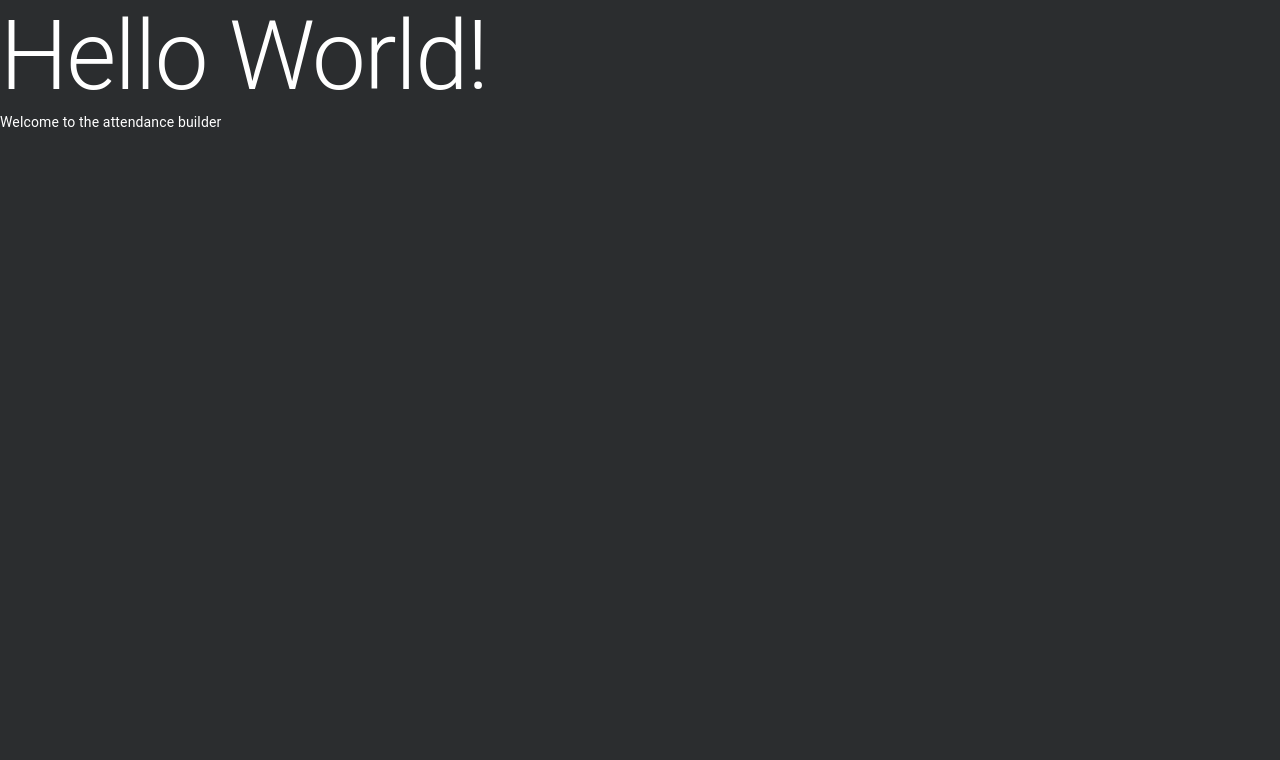
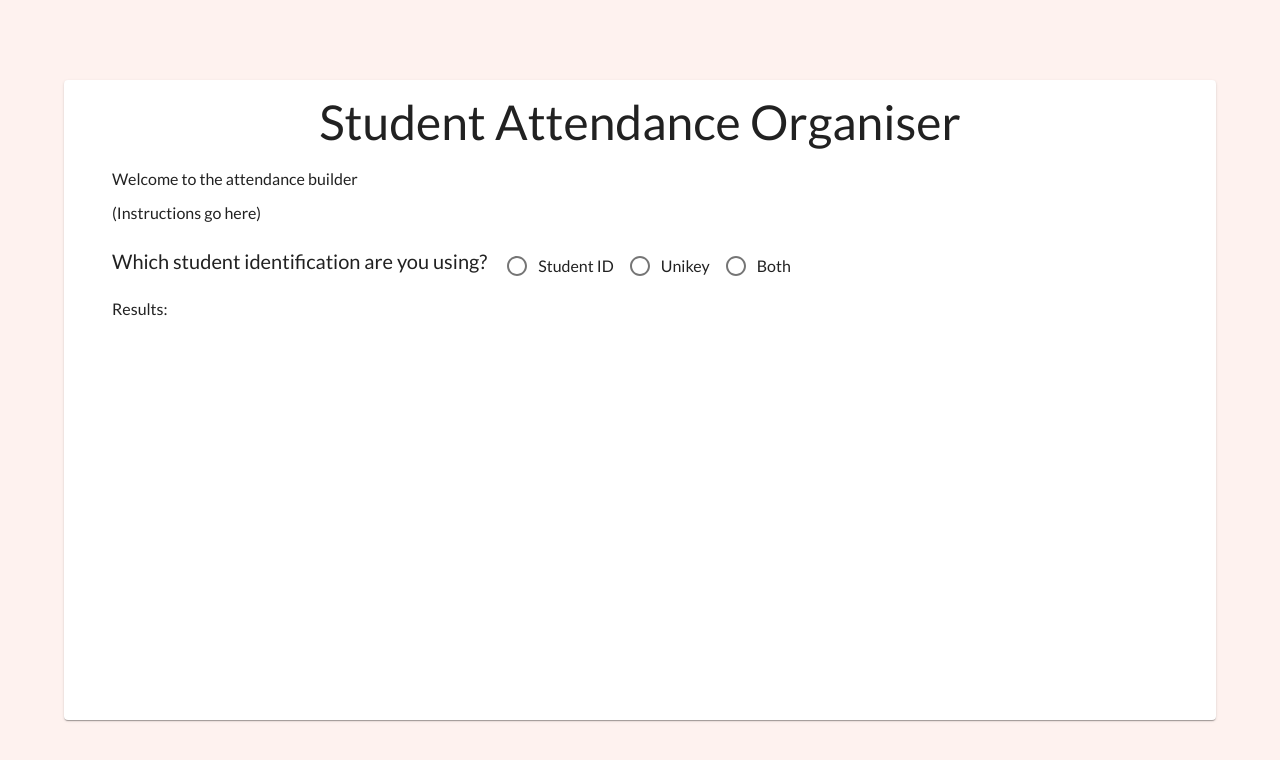
Before and after one commit to Alton999/attendance-prototype, a React (Create React App) app: page / in a window 1280 px wide. Shown: the top 760 px of the page. Built offline with nearby package versions, Linux system fonts and the light colour scheme.

Commit message:
Finished layout and radio buttons

```diff
--- a/public/index.html
+++ b/public/index.html
@@ -15,6 +15,12 @@
       user's mobile device or desktop. See https://developers.google.com/web/fundamentals/web-app-manifest/
     -->
 		<link rel="manifest" href="%PUBLIC_URL%/manifest.json" />
+		<link rel="preconnect" href="https://fonts.googleapis.com" />
+		<link rel="preconnect" href="https://fonts.gstatic.com" crossorigin />
+		<link
+			href="https://fonts.googleapis.com/css2?family=Lato:wght@300;400;700&display=swap"
+			rel="stylesheet"
+		/>
 		<!--
       Notice the use of %PUBLIC_URL% in the tags above.
       It will be replaced with the URL of the `public` folder during the build.
--- a/src/Pages/Home.js
+++ b/src/Pages/Home.js
@@ -1,14 +1,102 @@
-import React from "react";
-import {Typography} from "@material-ui/core";
-import styled from '@emotion/styled'
+import React, { useState } from "react";
+import {
+	Typography,
+	Card,
+	Button,
+	Container,
+	Radio,
+	RadioGroup,
+	FormControl,
+	FormControlLabel
+} from "@material-ui/core";
 
+import styled from "@emotion/styled";
+
+const ComponentContainer = styled.div`
+	display: flex;
+	justify-content: center;
+	align-items: center;
+	height: 100vh;
+`;
+
+const CustomCard = styled(Card)`
+	width: 90%;
+	padding: 1em;
+	height: 80vh;
+`;
+
+const MarginContainer = styled(Container)`
+	margin: 10px;
+`;
+
+const InlineContainer = styled.div`
+	display: inline-flex;
+	jusitfy-content: space-between;
+`;
+
+const ResultsContainer = styled.div``;
 const Home = () => {
-	return(
-		<>
-			<Typography variant="h1" color="primary">Hello World!</Typography>
-			<Typography color="primary" variant="p">Welcome to the attendance builder</Typography>
-		</>
-	)
+	const [attendanceType, setAttendanceType] = useState("");
+	const handleChange = (e) => {
+		setAttendanceType(e.target.value);
+	};
+	return (
+		<ComponentContainer>
+			<CustomCard>
+				<Typography variant="h3" align="center" gutterBottom>
+					Student Attendance Organiser
+				</Typography>
+				<MarginContainer>
+					<Typography gutterBottom>
+						Welcome to the attendance builder
+					</Typography>
+				</MarginContainer>
+				<MarginContainer>
+					<Typography>(Instructions go here)</Typography>
+				</MarginContainer>
+				<MarginContainer style={{ marginTop: "20px" }}>
+					<InlineContainer>
+						<Typography variant="h6" style={{ marginRight: "20px" }}>
+							Which student identification are you using?
+						</Typography>
+						<FormControl component="fieldset">
+							<RadioGroup
+								row
+								aria-label="Attendance type"
+								name="Attendance Type"
+								defaultValue="SID"
+								value={attendanceType}
+								onChange={handleChange}
+							>
+								<FormControlLabel
+									value="SID"
+									control={<Radio color="secondary" />}
+									label="Student ID"
+									labelPlacement="end"
+								/>
+								<FormControlLabel
+									value="Unikey"
+									control={<Radio color="secondary" />}
+									label="Unikey"
+									labelPlacement="end"
+								/>
+								<FormControlLabel
+									value="Both"
+									control={<Radio color="secondary" />}
+									label="Both"
+									labelPlacement="end"
+								/>
+							</RadioGroup>
+						</FormControl>
+						<div>{attendanceType}</div>
+					</InlineContainer>
+				</MarginContainer>
+				<MarginContainer>
+					<Typography>Results:</Typography>
+				</MarginContainer>
+			</CustomCard>
+		</ComponentContainer>
+	);
 };
 
 export default Home;
--- a/src/index.js
+++ b/src/index.js
@@ -1,18 +1,25 @@
-import React from 'react';
-import ReactDOM from 'react-dom';
+import React from "react";
+import ReactDOM from "react-dom";
 
-import App from './App';
+import App from "./App";
 import { CssBaseline } from "@material-ui/core";
-import {createTheme, ThemeProvider} from "@material-ui/core/styles";
+import { createTheme, ThemeProvider } from "@material-ui/core/styles";
 
 const theme = createTheme({
-    palette:{
+	palette: {
 		primary: {
-          main: "#FFFFFF"
+			main: "#421B13",
+			light: "#964735"
+		},
+		secondary: {
+			main: "#FF7A5C"
 		},
 		background: {
-            default: "#2B2D2F"
+			default: "#FEF2EF"
 		}
+	},
+	typography: {
+		fontFamily: ["Lato"].join(",")
 	},
 	overrides: {
 		MuiCssBaseline: {
@@ -24,12 +31,12 @@ const theme = createTheme({
 			}
 		}
 	}
-})
+});
 
 ReactDOM.render(
 	<ThemeProvider theme={theme}>
-        <CssBaseline/>
+		<CssBaseline />
 		<App />
 	</ThemeProvider>,
-  document.getElementById('root')
+	document.getElementById("root")
 );
```
Lines whose indentation alone changed are shown as unchanged.
